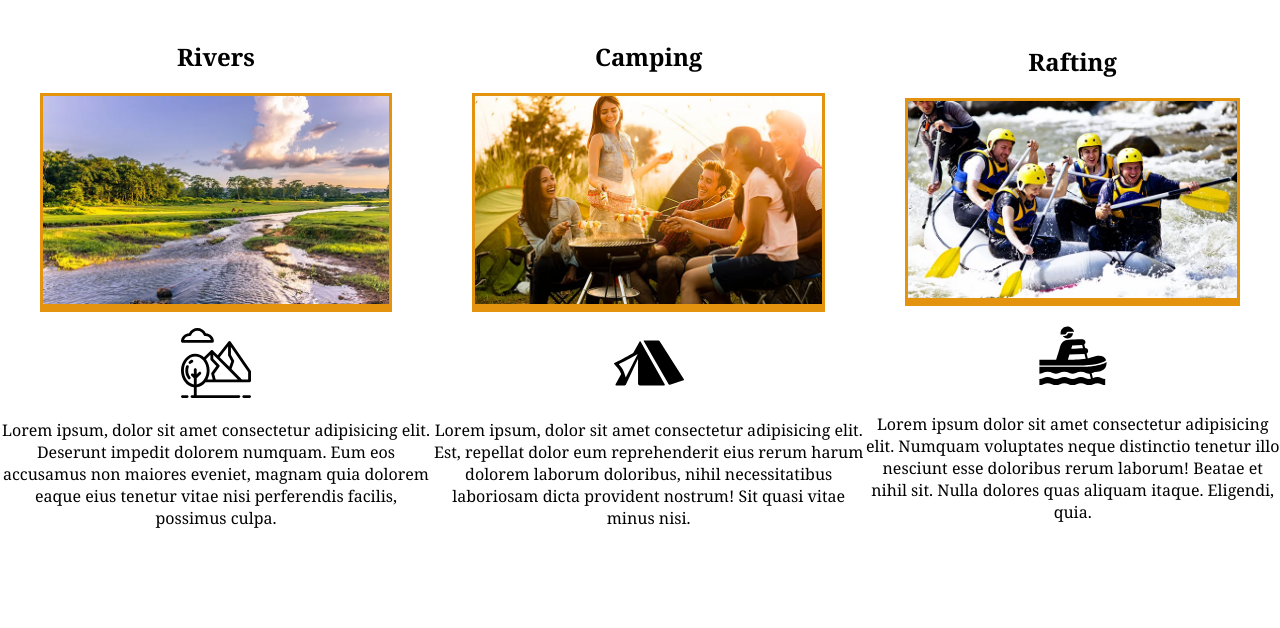
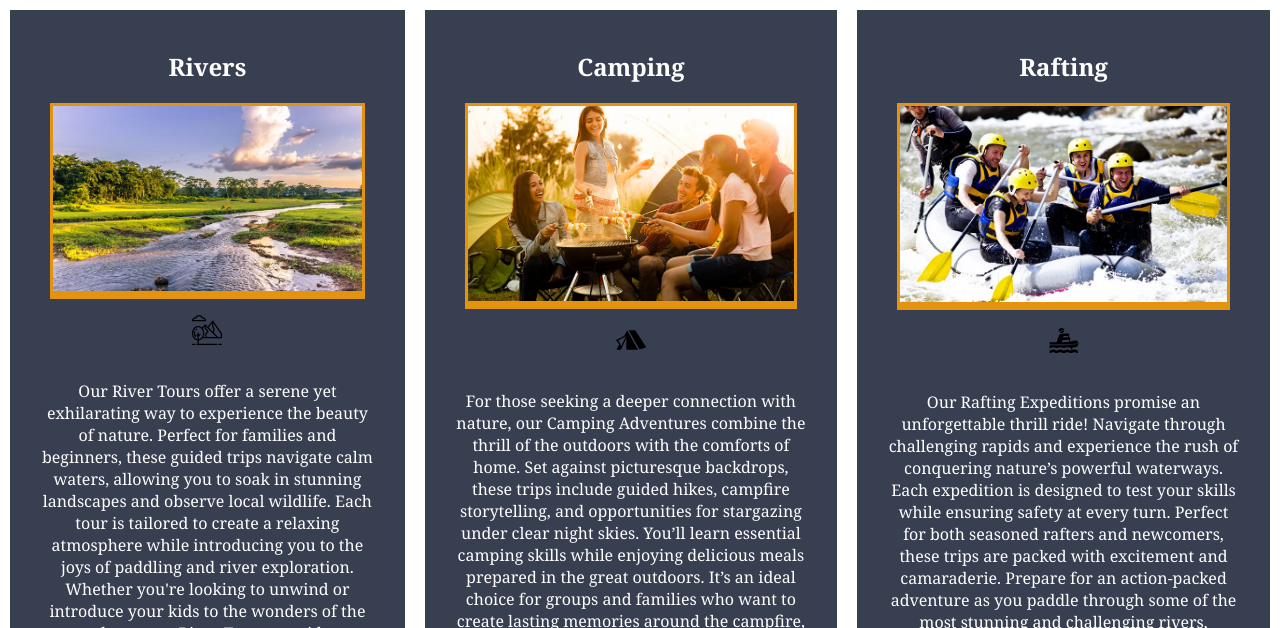
Before and after one commit to Nefiisaiasllanesmolina/wdd130, a plain HTML site: page wwr/trips.html in a window 1280 px wide. Shown: the part 172-800 px from the top of the page. Drawn offline with Linux system fonts and the light colour scheme.

Commit message:
week 6 inicio 4

```diff
--- a/styles/rafting.css
+++ b/styles/rafting.css
@@ -213,13 +213,13 @@ figure .imgindex{
     justify-content: center;
     text-align: center;
     margin-bottom: 150px;
+    margin-top: 0px;
 }
 
 .divdivfigureindex figure {
     border: thin #c0c0c0;
     padding: 3px;
     background-color: #E4930F;
-
 }
 
 .svgimg {
@@ -351,6 +351,7 @@ footer {
     padding-left: 40px;
     padding-right: 40px;
     max-width: 400px;
+    max-height: 800px;
 }
 
 .buttoncalltoaction2 {
@@ -360,3 +361,42 @@ footer {
     font-weight: bolder;
     color: white;
 }
+
+.divdivfiguretrips {
+    display: flex;
+    text-align: center;
+    margin-bottom: 150px;
+    margin-top: 0px;
+}
+
+figure .imgtrips{
+    max-width: 350px;
+    max-height: 300px;
+    max-width: 100%;
+}
+
+.divdivfiguretrips figure {
+    border: thin #c0c0c0;
+    padding: 3px;
+    background-color: #E4930F;
+    max-height: 300px;
+}
+
+.divdivfiguretrips div {
+    max-height: 1000;
+}
+
+.svgimgtrips {
+    max-width: 70px;
+    max-height: 30px;
+}
+
+.divdivfiguretrips p {
+    margin: 30px;
+}
+
+.backgroundfigures {
+    background-color: #373F51;
+    margin: 10px;
+    color: white;
+}
--- a/wwr/trips.html
+++ b/wwr/trips.html
@@ -14,10 +14,10 @@
             <h1>Rafting Adventures</h1>
             <nav>
                 <ul class="navigation">
-                    <li><a href="/index.html">Home</a></li>
-                    <li><a href="/about.html" target="_blank">About Us</a></li>
-                    <li><a href="/trips.html" target="_blank">Trips</a></li>
-                    <li><a href="/contact.html" target="_blank">Contact us</a></li>
+                    <li><a href="index.html">Home</a></li>
+                    <li><a href="about.html" target="_blank">About Us</a></li>
+                    <li><a href="trips.html" target="_blank">Trips</a></li>
+                    <li><a href="contact.html" target="_blank">Contact us</a></li>
                 </ul>
             </nav>
         </header>
@@ -29,34 +29,39 @@
             </div>
 
             <section>
-                <div class="divdivfigureindex">
-                    <div>
+                <div class="divdivfiguretrips">
+                    <div class="backgroundfigures">
                         <h2>Rivers</h2>
                         <figure>
-                            <img src="../wwr/images/rivers3.webp" alt="rivers3" class="imgindex">
+                            <img src="../wwr/images/rivers3.webp" alt="rivers3" class="imgtrips">
                         </figure>
-                        <img src="../wwr/images/rivers.svg" alt="riversvg" class="svgimg">
-                        <p>Lorem ipsum, dolor sit amet consectetur adipisicing elit. Deserunt impedit dolorem numquam. Eum eos accusamus non maiores eveniet, magnam quia dolorem eaque eius tenetur vitae nisi perferendis facilis, possimus culpa.</p>
+                        <img src="../wwr/images/rivers.svg" alt="riversvg" class="svgimgtrips">
+                        <div>
+                            <p>Our River Tours offer a serene yet exhilarating way to experience the beauty of nature. Perfect for families and beginners, these guided trips navigate calm waters, allowing you to soak in stunning landscapes and observe local wildlife. Each tour is tailored to create a relaxing atmosphere while introducing you to the joys of paddling and river exploration. Whether you're looking to unwind or introduce your kids to the wonders of the outdoors, our River Tours provide a memorable escape.</p>
+                        </div>
                     </div>
 
-                    <div>
+                    <div class="backgroundfigures">
                         <h2>Camping</h2>
                         <figure>
-                            <img src="../wwr/images/camping1.webp" alt="camping1" class="imgindex">
+                            <img src="../wwr/images/camping1.webp" alt="camping1" class="imgtrips">
                         </figure>
-                        <img src="../wwr/images/camping.svg" alt="riversvg" class="svgimg">
-                        <p>Lorem ipsum, dolor sit amet consectetur adipisicing elit. Est, repellat dolor eum reprehenderit eius rerum harum dolorem laborum doloribus, nihil necessitatibus laboriosam dicta provident nostrum! Sit quasi vitae minus nisi.</p>
+                        <img src="../wwr/images/camping.svg" alt="riversvg" class="svgimgtrips">
+                        <div>
+                            <p>For those seeking a deeper connection with nature, our Camping Adventures combine the thrill of the outdoors with the comforts of home. Set against picturesque backdrops, these trips include guided hikes, campfire storytelling, and opportunities for stargazing under clear night skies. You’ll learn essential camping skills while enjoying delicious meals prepared in the great outdoors. It’s an ideal choice for groups and families who want to create lasting memories around the campfire, surrounded by the beauty</p>
+                        </div>
                     </div>
 
-                    <div>
+                    <div class="backgroundfigures">
                         <h2>Rafting</h2>
                         <figure>
-                            <img src="../wwr/images/rafting5.webp" alt="rafting5" class="imgindex">
+                            <img src="../wwr/images/rafting5.webp" alt="rafting5" class="imgtrips">
                         </figure>
-                        <img src="../wwr/images/rafting.svg" alt="riversvg" class="svgimg">
-                        <p>Lorem ipsum dolor sit amet consectetur adipisicing elit. Numquam voluptates neque distinctio tenetur illo nesciunt esse doloribus rerum laborum! Beatae et nihil sit. Nulla dolores quas aliquam itaque. Eligendi, quia.</p>
+                        <img src="../wwr/images/rafting.svg" alt="riversvg" class="svgimgtrips">
+                        <div>
+                            <p>Our Rafting Expeditions promise an unforgettable thrill ride! Navigate through challenging rapids and experience the rush of conquering nature’s powerful waterways. Each expedition is designed to test your skills while ensuring safety at every turn. Perfect for both seasoned rafters and newcomers, these trips are packed with excitement and camaraderie. Prepare for an action-packed adventure as you paddle through some of the most stunning and challenging rivers, creating memories that will last a lifetime.</p>
+                        </div>
                     </div>
-
                 </div>
             </section>
 
```
Also changed, not shown: wwr/about.html (+4 -4 lines), wwr/contact.html (+4 -4 lines), wwr/index.html (+4 -4 lines).
